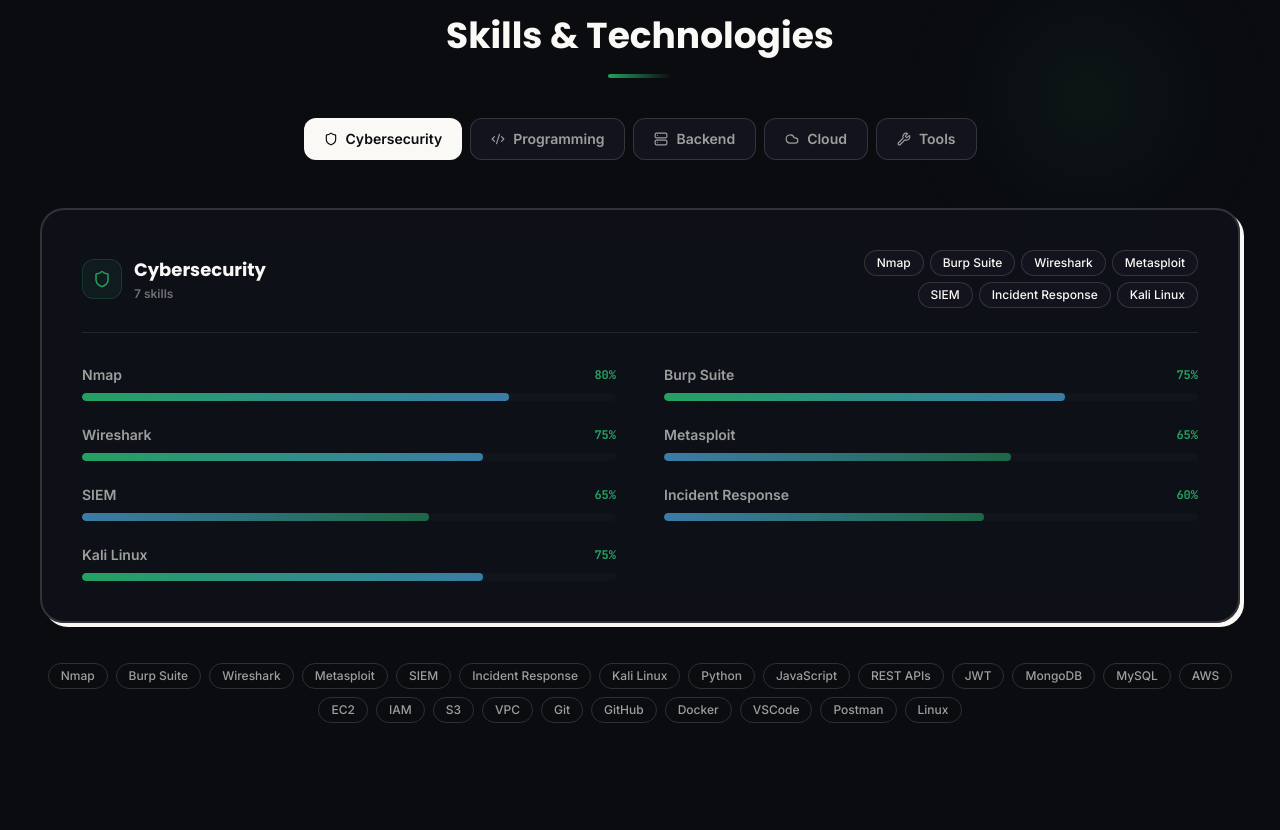
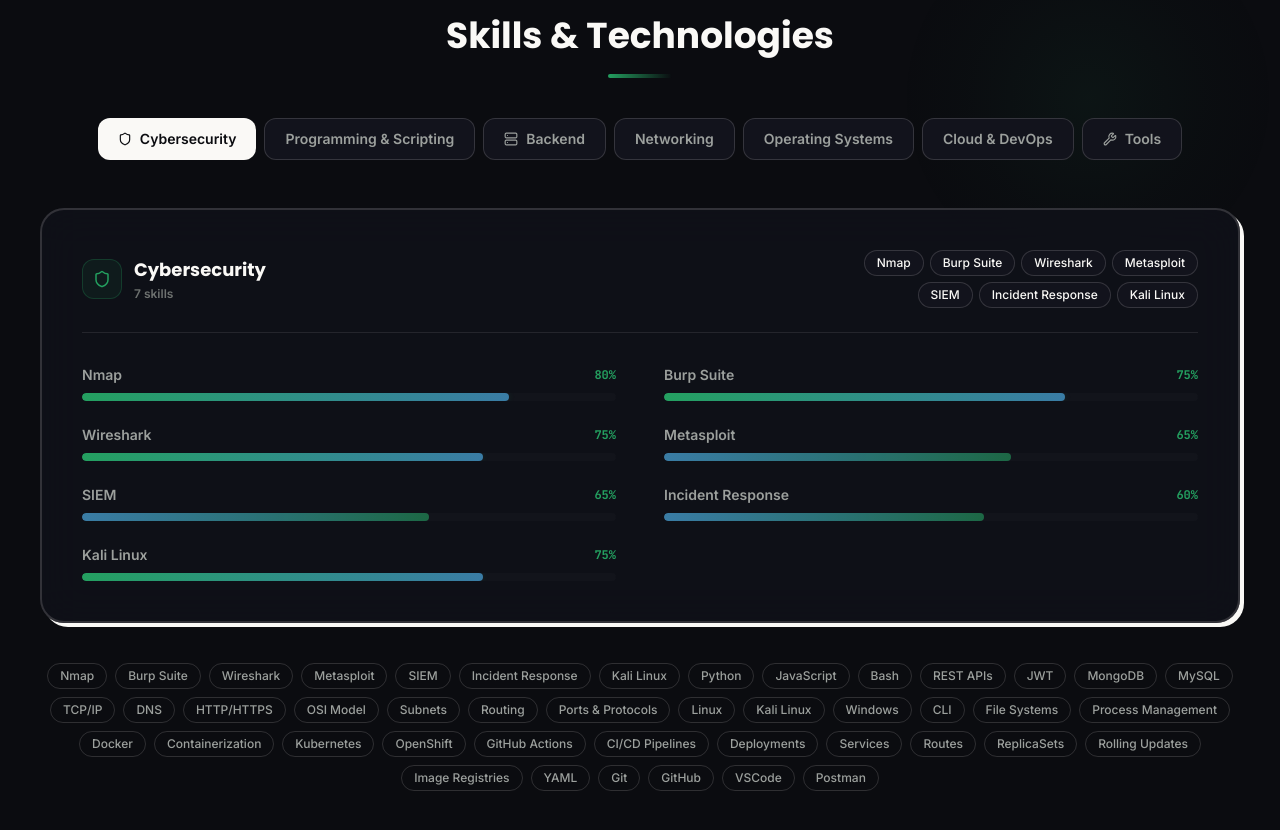
Before and after one commit to tigpy/ANTI-PF, a React (Vite) app in the folder portfolio/: page / in a window 1280 px wide. Shown: the part 1924-2754 px from the top of the page. Built offline with nearby package versions, Linux system fonts and the light colour scheme.

Commit message:
Skills Updated

```diff
--- a/portfolio/src/data/skillsData.js
+++ b/portfolio/src/data/skillsData.js
@@ -2,52 +2,86 @@
   {
     category: "Cybersecurity",
     skills: [
-      { name: "Nmap",              level: 80 },
-      { name: "Burp Suite",        level: 75 },
-      { name: "Wireshark",         level: 75 },
-      { name: "Metasploit",        level: 65 },
-      { name: "SIEM",              level: 65 },
+      { name: "Nmap", level: 80 },
+      { name: "Burp Suite", level: 75 },
+      { name: "Wireshark", level: 75 },
+      { name: "Metasploit", level: 65 },
+      { name: "SIEM", level: 65 },
       { name: "Incident Response", level: 60 },
-      { name: "Kali Linux",        level: 75 },
+      { name: "Kali Linux", level: 75 },
     ],
   },
+
   {
-    category: "Programming",
+    category: "Programming & Scripting",
     skills: [
-      { name: "Python",     level: 75 },
+      { name: "Python", level: 75 },
       { name: "JavaScript", level: 60 },
+      { name: "Bash", level: 65 },
     ],
   },
-   {
-     category: "Backend",
-      skills: [
-  //     { name: "Node.js",    level: 60 },
-  //     { name: "Express",    level: 60 },
-      { name: "REST APIs",  level: 65 },
-      { name: "JWT",        level: 40 },
-      { name: "MongoDB",    level: 70 },
-      { name: "MySQL",      level: 70 },
-     ],
-},
+
   {
-    category: "Cloud",
+    category: "Backend",
     skills: [
-      { name: "AWS",        level: 55 },
-      { name: "EC2",        level: 50 },
-      { name: "IAM",        level: 55 },
-      { name: "S3",         level: 50 },
-      { name: "VPC",        level: 50 },
+      { name: "REST APIs", level: 65 },
+      { name: "JWT", level: 40 },
+      { name: "MongoDB", level: 70 },
+      { name: "MySQL", level: 70 },
     ],
   },
+
+  {
+    category: "Networking",
+    skills: [
+      { name: "TCP/IP", level: 75 },
+      { name: "DNS", level: 70 },
+      { name: "HTTP/HTTPS", level: 80 },
+      { name: "OSI Model", level: 75 },
+      { name: "Subnets", level: 65 },
+      { name: "Routing", level: 65 },
+      { name: "Ports & Protocols", level: 80 },
+    ],
+  },
+
+  {
+    category: "Operating Systems",
+    skills: [
+      { name: "Linux", level: 80 },
+      { name: "Kali Linux", level: 75 },
+      { name: "Windows", level: 80 },
+      { name: "CLI", level: 75 },
+      { name: "File Systems", level: 65 },
+      { name: "Process Management", level: 65 },
+    ],
+  },
+
+  {
+    category: "Cloud & DevOps",
+    skills: [
+      { name: "Docker", level: 80 },
+      { name: "Containerization", level: 80 },
+      { name: "Kubernetes", level: 70 },
+      { name: "OpenShift", level: 75 },
+      { name: "GitHub Actions", level: 75 },
+      { name: "CI/CD Pipelines", level: 75 },
+      { name: "Deployments", level: 75 },
+      { name: "Services", level: 70 },
+      { name: "Routes", level: 70 },
+      { name: "ReplicaSets", level: 65 },
+      { name: "Rolling Updates", level: 70 },
+      { name: "Image Registries", level: 70 },
+      { name: "YAML", level: 80 },
+    ],
+  },
+
   {
     category: "Tools",
     skills: [
-      { name: "Git",        level: 80 },
-      { name: "GitHub",     level: 80 },
-      { name: "Docker",     level: 55 },
-      { name: "VSCode",     level: 85 },
-      { name: "Postman",    level: 70 },
-      { name: "Linux",      level: 75 },
+      { name: "Git", level: 80 },
+      { name: "GitHub", level: 80 },
+      { name: "VSCode", level: 85 },
+      { name: "Postman", level: 70 },
     ],
   },
 ];
```
